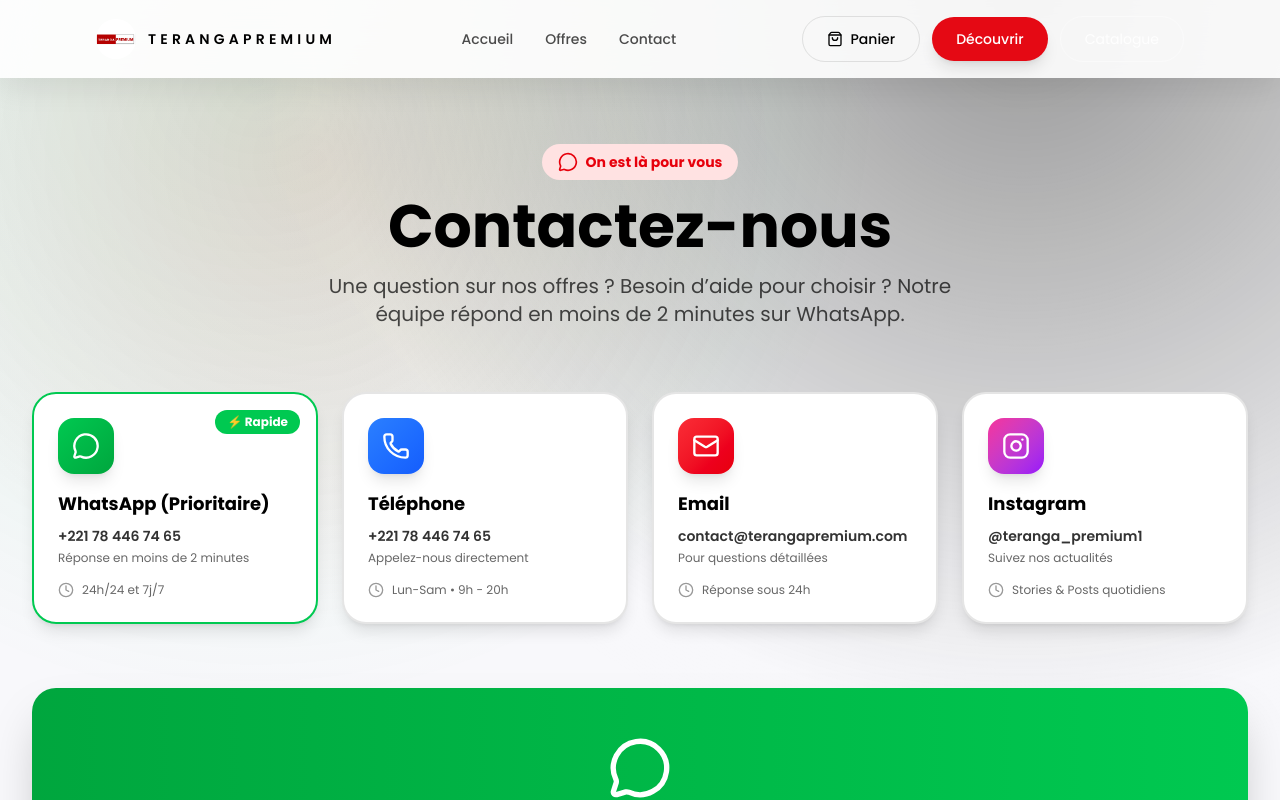
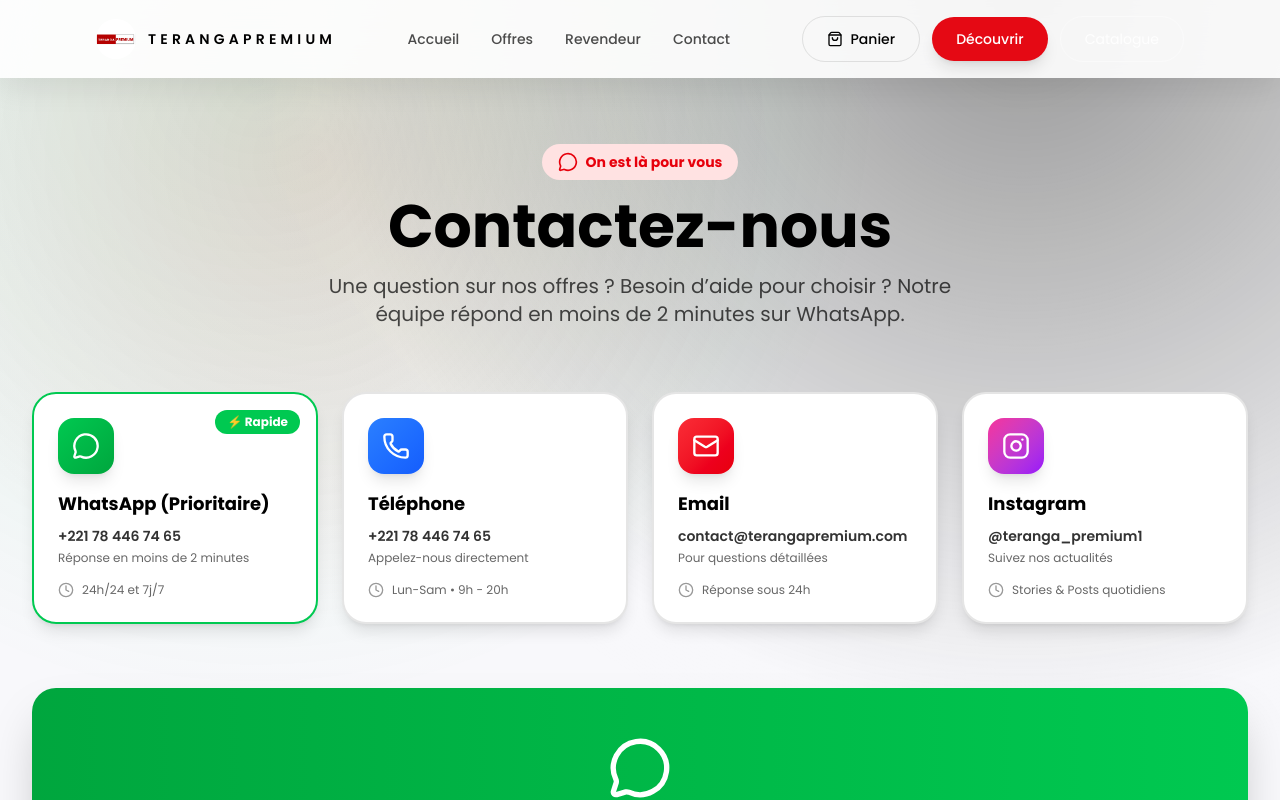
Before and after one commit to realtony0/terangapremium, a Next.js app: page /contact in a window 1280 px wide. Shown: the top 800 px of the page. Built offline with nearby package versions, Linux system fonts and the light colour scheme.

Commit message:
Expose revendeur page in site navigation

```diff
--- a/src/components/Navbar.tsx
+++ b/src/components/Navbar.tsx
@@ -10,6 +10,7 @@
 const navLinks = [
   { label: "Accueil", href: "/" },
   { label: "Offres", href: "/offres" },
+  { label: "Revendeur", href: "/revendeur" },
   { label: "Contact", href: "/contact" },
 ];
 
```
